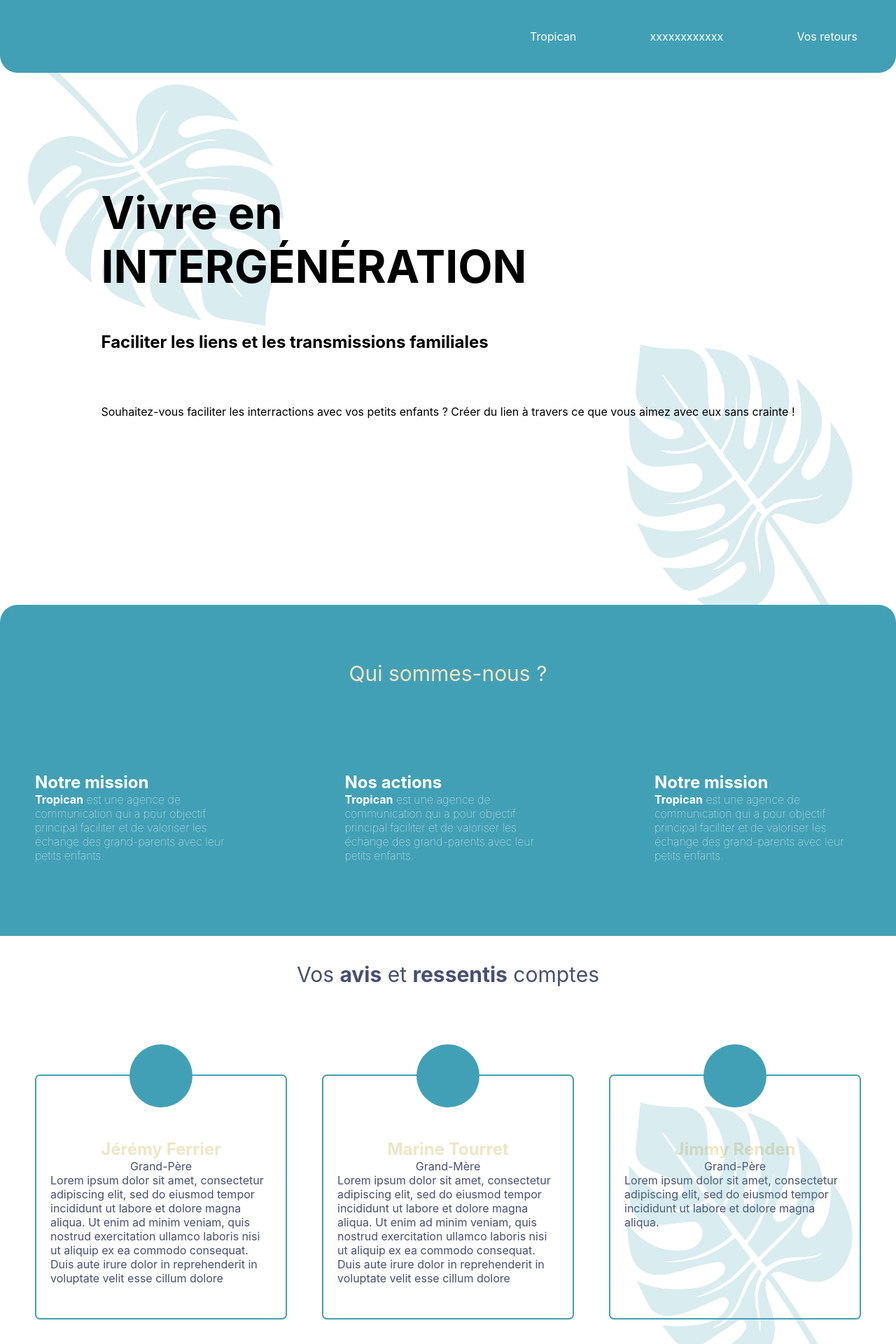
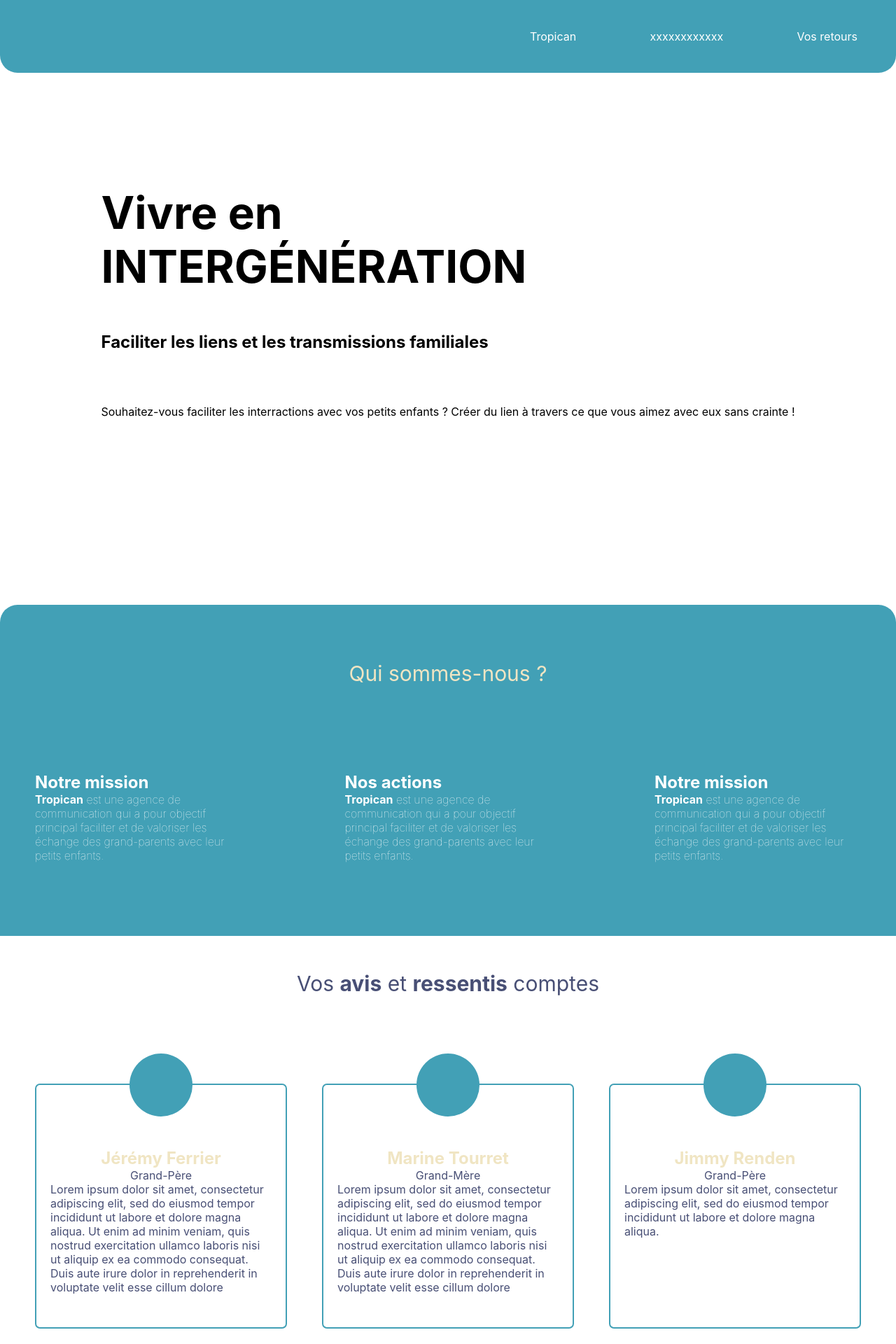
Before and after one commit to Forofoot/tropican-lp, a Next.js app: page / in a window 1280 px wide. Shown: the top 1920 px of the page at 70% size. Built offline with nearby package versions, Linux system fonts and the light colour scheme; no server answers.

Commit message:
Improve CLS and fix deployment error

```diff
--- a/components/Hero.js
+++ b/components/Hero.js
@@ -32,9 +32,12 @@ const HeroStyle = styled.div`
         .containerImageLeafTop,
         .containerImageLeafBottom{
             position: absolute;
-            z-index: -1;
             width: 450px;
             height: 450px;
+            img{
+                min-height:350px;
+                min-width:350px;
+            }
         }
 
         .containerImageLeafTop{
@@ -101,8 +104,9 @@ const Hero = () => {
                     <Image
                     src={"/hero/img_hero.webp"}
                     alt="image d'une feuille "
-                    layout='fill'
-                    objectFit='contain'
+                    layout='raw'
+                    width='450px'
+                    height='450px'
                     priority
                     />
                 </div>
@@ -110,8 +114,10 @@ const Hero = () => {
                     <Image
                     src={"/hero/img_hero.webp"}
                     alt="image d'une feuille "
-                    layout='fill'
-                    objectFit='contain'
+                    layout='raw'
+                    width='450px'
+                    height='450px'
+                    priority
                     />
                 </div>
             </div>
--- a/components/NewsletterForm.js
+++ b/components/NewsletterForm.js
@@ -76,7 +76,7 @@ const NewsletterForm = ( { status, message, onValidated }) => {
         </div>
         <div className="button-wrap wp-block-button">
           <button className="wp-block-button__link btnDefault" onClick={handleFormSubmit}>
-            S'abonner
+            S&apos;abonner
           </button>
         </div>
       </div>
--- a/components/Review.js
+++ b/components/Review.js
@@ -8,8 +8,9 @@ const ReviewStyle = styled.section`
     align-items: center;
     justify-content: center;
     padding: 0 50px;
+    height:100%;
     @media (min-width:1024px){
-        height: 70vh;
+        min-height: 70vh;
     }
     h1{
         color: #484F75;
@@ -91,6 +92,10 @@ const ReviewStyle = styled.section`
             right: 0;
             transform: scaleX(-1);
         }
+        img{
+            min-height:350px;
+            min-width:350px;
+        }
     }
 `
 export default function Review() {
@@ -141,8 +146,10 @@ export default function Review() {
                 <Image
                     src={"/hero/img_hero.webp"}
                     alt="image d'une feuille "
-                    layout="fill"
-                    objectFit='contain'
+                    layout="raw"
+                    width='450px'
+                    height='450px'
+                    priority
                 />
             </div>
         </ReviewStyle>
--- a/styles/global.css.js
+++ b/styles/global.css.js
@@ -17,6 +17,7 @@ export default createGlobalStyle`
     margin: 0;
     padding: 0;
     overflow-x: hidden;
+    min-height:100vh;
     width: 100%;
     font-family: 'Inter', sans-serif;
     font-display: optional;
```
Also changed, not shown: 1 other file (tests, documents, lock files or other folders).
